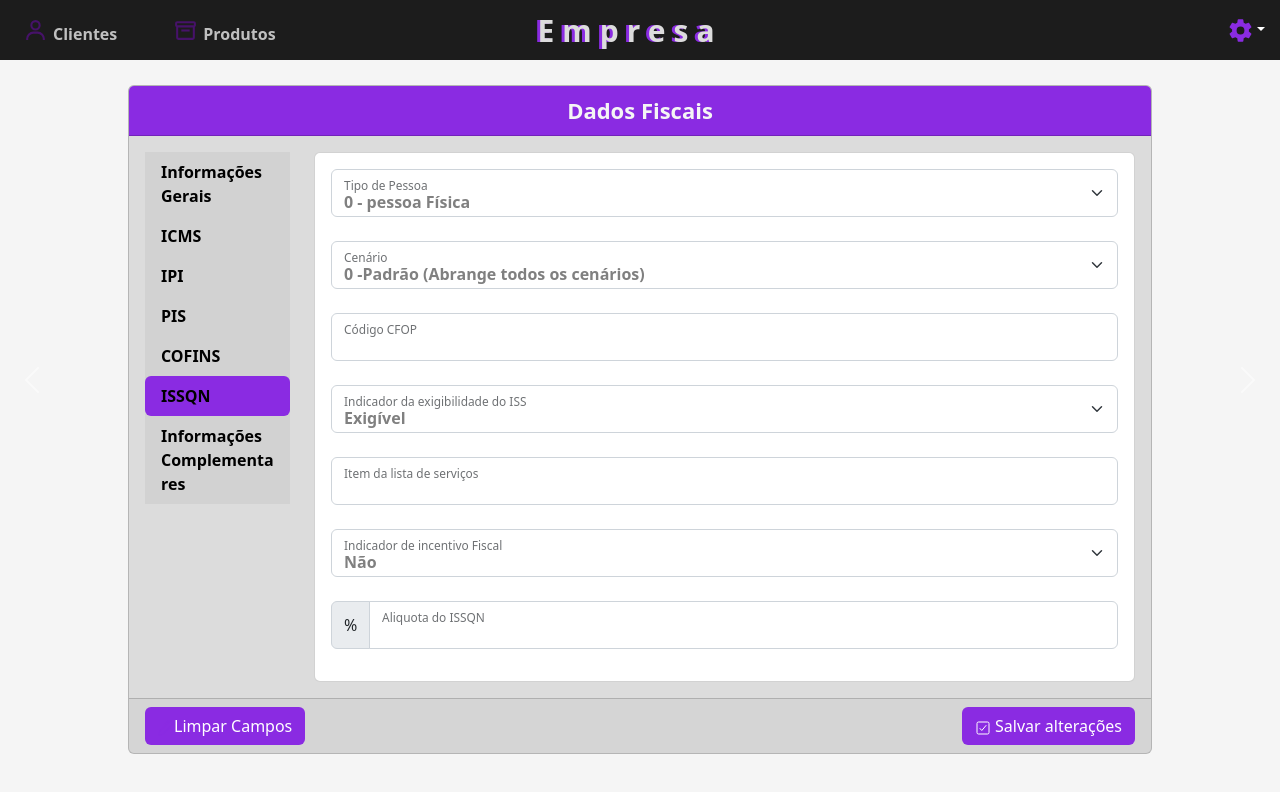
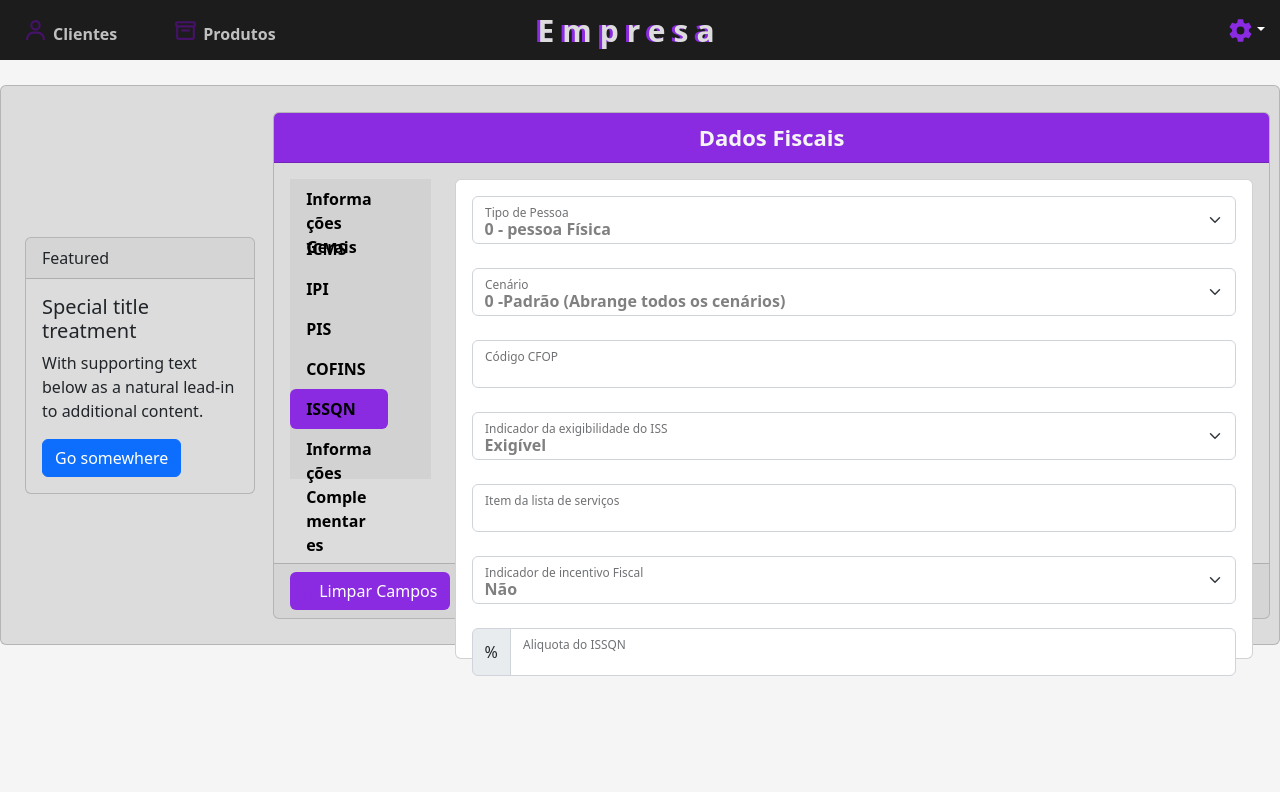
Before and after one commit to EriksJunior/Project_Nota, a React (Vite) app: page /infofiscal in a window 1280 px wide. Both pictures are taken after a click on the tab "ISSQN". Shown: the top 792 px of the page. Built offline with nearby package versions, Linux system fonts and the light colour scheme.

Commit message:
FEATURE : card ref

```diff
--- a/src/shared/components/InfoFiscais/components/GeneralDataInfoFiscale/index.tsx
+++ b/src/shared/components/InfoFiscais/components/GeneralDataInfoFiscale/index.tsx
@@ -8,10 +8,10 @@ export function GeneralDataInfoFiscale() {
   const { impostos , handleChange } = useContext(ImpostosContext) as { impostos: IImpostos , handleChange: React.ChangeEventHandler }
 
   return (
-    <>
+    <div style={{ width:"70%" }}>
       <FloatingLabel className="mb-4" style={{ color: "black", fontSize: "14px" }} label="Informações Gerais" >
         <Form.Control onChange={handleChange} as="textarea" style={{ height: "300px" }} defaultValue={impostos?.informacoes_complementares || " " } name="info_gerais" />
       </FloatingLabel>
-    </>
+    </div>
   );
 }
--- a/src/shared/components/InfoFiscais/components/GeneralinfoFiscale/index.tsx
+++ b/src/shared/components/InfoFiscais/components/GeneralinfoFiscale/index.tsx
@@ -9,7 +9,7 @@ export function GeneralinfoFiscale() {
 
 
   return (
-    <>
+    <div style={{ width:"70%" }}>
       <FloatingLabel className="mb-4" label="Informações ao Fisco">
         <Form.Control onChange={handleChange} as="textarea" style={{ height:"60px" }}  type="text" defaultValue={impostos?.informacoes_fisco || " " } name="info_fisco"/>
       </FloatingLabel>
@@ -17,6 +17,6 @@ export function GeneralinfoFiscale() {
       <FloatingLabel className="mb-4" label="informações Complementares ao Consumidor">
         <Form.Control onChange={handleChange} as="textarea" style={{ height:"200px" }} type="text" defaultValue={impostos?.informacoes_complementares || " " } name="info_complementares"/>
       </FloatingLabel>
-    </>
+    </div>
   );
 }
--- a/src/shared/components/InfoFiscais/components/InfoFiscaisGlobal/index.tsx
+++ b/src/shared/components/InfoFiscais/components/InfoFiscaisGlobal/index.tsx
@@ -25,7 +25,7 @@ export function InfoFiscaisGlobal() {
         <div style={{ justifyContent: "center", display: "flex" }}>
         <CardInfoFiscale>
             <Card.Header style={{ justifyContent: "center", display: "flex" , fontWeight:"bold" , fontSize:"22px" , background:"#8A2BE2" , color:"whitesmoke" }} >Dados Fiscais</Card.Header>
-            <Card.Body style={{ height:"auto" }}>
+            <Card.Body style={{ height:"50vh", width:"100%"}}>
                 <Tab.Container id="left-tabs-example" defaultActiveKey="first">
                     <Row>
                         <Col sm={2}>
--- a/src/shared/components/InfoFiscais/components/InfoFiscaisGlobal/styles.ts
+++ b/src/shared/components/InfoFiscais/components/InfoFiscaisGlobal/styles.ts
@@ -3,12 +3,9 @@ import { Card , Nav } from 'react-bootstrap';
 
 
 export const CardInfoFiscale = styled(Card)`
-align-content: center;
+width: 100%;
 display: flex;
-justify-content: center;
-width: 80%;
-height: auto;
-margin-top: 25px;
+max-height: 70vh;
 background-color: #DCDCDC;
 
 .form-floating>.form-select {
@@ -20,10 +17,12 @@ background-color: #DCDCDC;
 export const NavFiscale = styled(Nav)`
 
   .nav-item{
-    width:100%;
+    width:70%;
+    max-height: 60vh;
+
   }
-
   .nav-link{
+    max-height: 50px;
     color: black !important;
     font-weight: bold;
     @media screen and (min-width: 320px) and (max-width: 800px){
--- a/src/shared/components/InfoFiscais/components/MainInfoFiscale/ISSQN/index.tsx
+++ b/src/shared/components/InfoFiscais/components/MainInfoFiscale/ISSQN/index.tsx
@@ -9,7 +9,7 @@ export function IssqnInfo() {
     const { impostos , handleChange } = useContext(ImpostosContext) as { impostos: IImpostos , handleChange: React.ChangeEventHandler }
     return (
         <>
-            <Card className="text-center">
+            <Card style={{ maxHeight:"60vh"}} className="text-center">
                 <Card.Body>
                     <Form>
                         <Form.Group as={Col}>
--- /dev/null
+++ b/src/shared/components/InfoFiscais/components/RefFiscal/index.tsx
@@ -0,0 +1,19 @@
+import Button from 'react-bootstrap/Button';
+import Card from 'react-bootstrap/Card';
+import { CardRef } from './styles';
+
+
+export function RefFiscal() {
+  return (
+    <CardRef>
+      <Card.Header>Featured</Card.Header>
+      <Card.Body>
+        <Card.Title>Special title treatment</Card.Title>
+        <Card.Text>
+          With supporting text below as a natural lead-in to additional content.
+        </Card.Text>
+        <Button variant="primary">Go somewhere</Button>
+      </Card.Body>
+    </CardRef>
+  );
+}
--- /dev/null
+++ b/src/shared/components/InfoFiscais/components/RefFiscal/styles.ts
@@ -0,0 +1,9 @@
+import styled from "styled-components";
+import { Card } from "react-bootstrap";
+
+export const CardRef = styled(Card)`
+
+display: flex;
+max-width: 250px;
+background-color: #DCDCDC;
+`
--- a/src/shared/components/InfoFiscais/index.tsx
+++ b/src/shared/components/InfoFiscais/index.tsx
@@ -1,17 +1,17 @@
-import Carousel from 'react-bootstrap/Carousel';
 import { InfoFiscaisGlobal } from './components/InfoFiscaisGlobal';
-import { CarouselStyled } from './styles';
+import { RefFiscal } from './components/RefFiscal';
+import { InfoRefGeneral } from './styles';
 
 export function ImpostoGlobal() {
   return (
-    <CarouselStyled interval={9999999999999}>
-      <Carousel.Item>
+    <InfoRefGeneral>
+      <div style={{ width: "18%" , marginLeft:"15px" }}>
+        <RefFiscal/>
+      </div>
+
+      <div style={{ width: "78%"}}>
         <InfoFiscaisGlobal />
-      </Carousel.Item>
-
-      <Carousel.Item>
-
-      </Carousel.Item>
-    </CarouselStyled>
+      </div>
+    </InfoRefGeneral>
   );
 }
--- a/src/shared/components/InfoFiscais/styles.ts
+++ b/src/shared/components/InfoFiscais/styles.ts
@@ -1,23 +1,16 @@
-import { Card, Carousel } from "react-bootstrap";
+import { Card } from "react-bootstrap";
 import styled from "styled-components";
 
-export const CardSearch = styled(Card)`
+export const InfoRefGeneral = styled(Card)`
 
+align-content: center;
+align-items: center;
+justify-content: space-around;
 display: flex;
-flex-direction: column;
-gap: 50px;
-width: 80%;
+width: 100%;
 height: 70vh;
+flex-direction: row;
+flex-wrap: wrap;
 margin-top: 25px;
 background-color: #DCDCDC;
 `
-
-export const CarouselStyled = styled(Carousel)`
-height: 80vh;
-
-.carousel-control-next, .carousel-control-prev {
-  color : red;
-  width: 5%;
-}
-
-`
```
